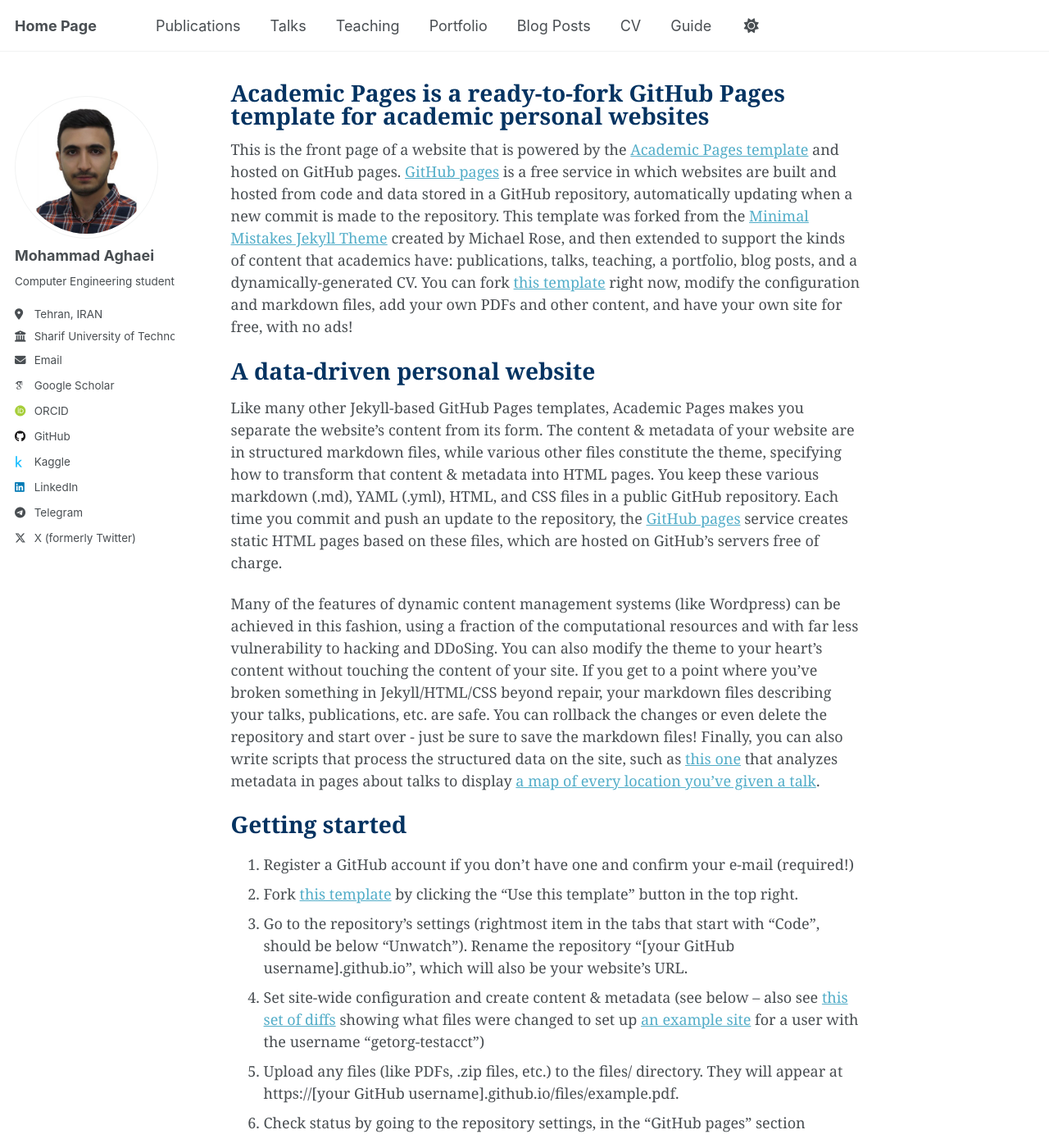
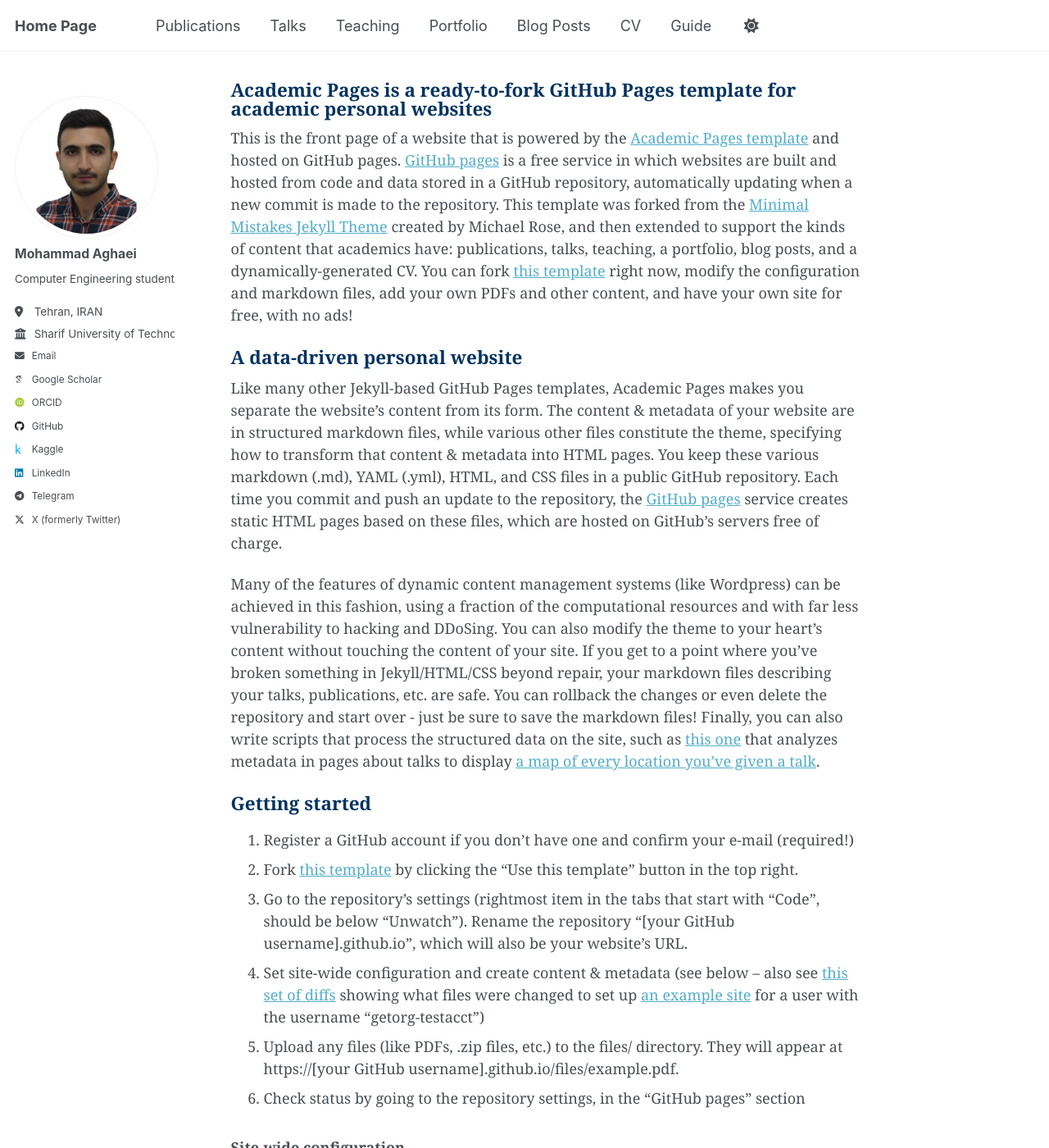
Before and after one commit to mohmmadweb/mohmmadweb.github.io, a Jekyll site: the page built from _pages/about.md, in a window 1280 px wide and 1400 px high. Shown: the whole window at 82% size. Built offline with Jekyll 4.4.1, drawn with Linux system fonts in a browser that asks for light colours; some web fonts are replaced.

Commit message:
Update _themes.scss

```diff
--- a/_sass/_themes.scss
+++ b/_sass/_themes.scss
@@ -30,11 +30,11 @@
 $garamond                   : "Crimson Pro", Garamond, serif;
 
 /* Type scale */
-$type-size-1                : 2.441em;  // ~39.056px
-$type-size-2                : 1.953em;  // ~31.248px
-$type-size-3                : 1.563em;  // ~25.008px
-$type-size-4                : 1.25em;   // ~20px
-$type-size-5                : 1em;      // ~16px
+$type-size-1                : 1.953em;  // ~31.248px (was ~39px)
+$type-size-2                : 1.563em;  // ~25.008px (was ~31px)
+$type-size-3                : 1.25em;   // ~20px (was ~25px)
+$type-size-4                : 1em;      // ~16px (was ~20px)
+$type-size-5                : 0.875em;  // ~14px (was ~16px)
 $type-size-6                : 0.75em;   // ~12px
 $type-size-7                : 0.6875em; // ~11px
 $type-size-8                : 0.625em;  // ~10px
```
